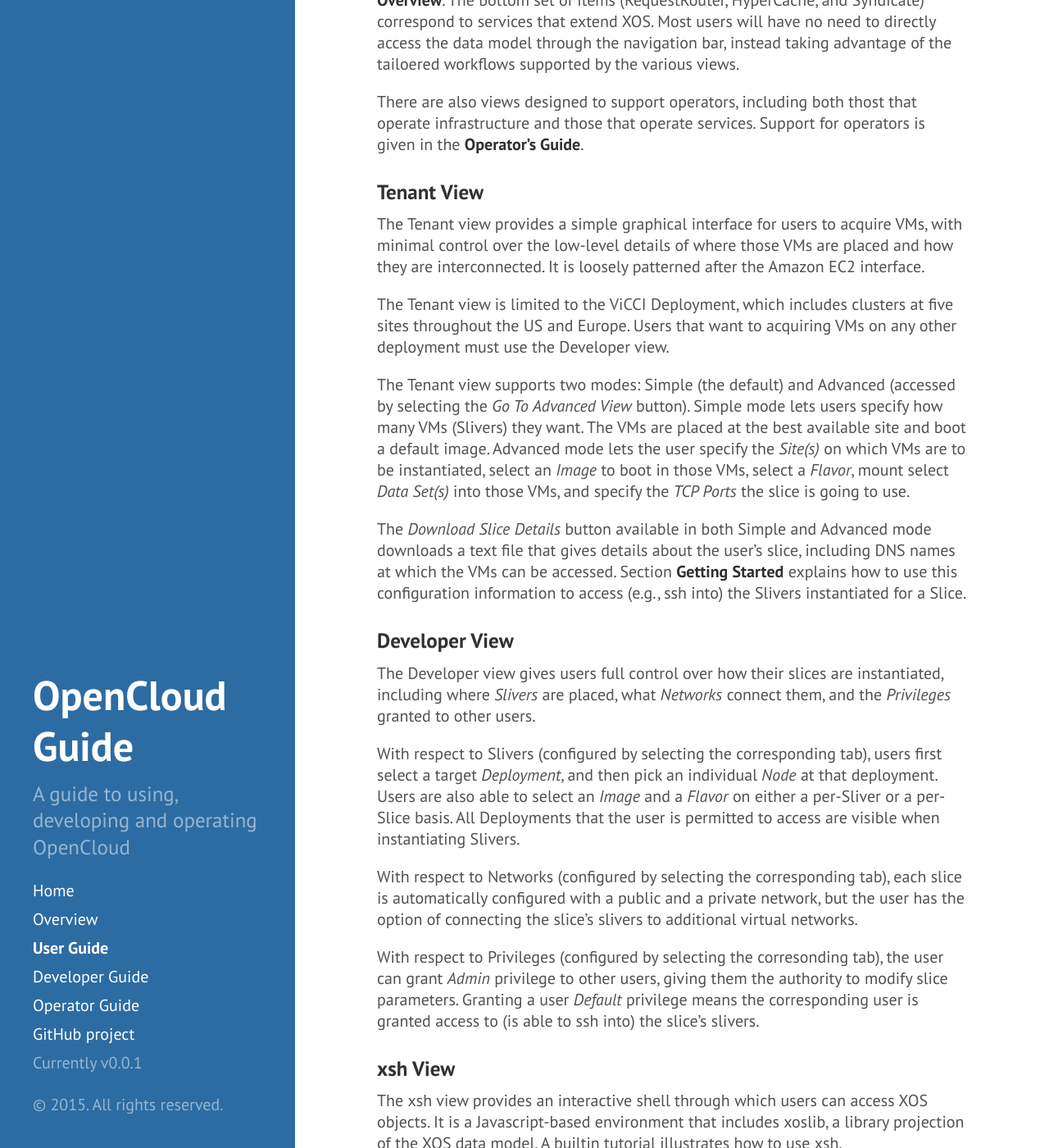
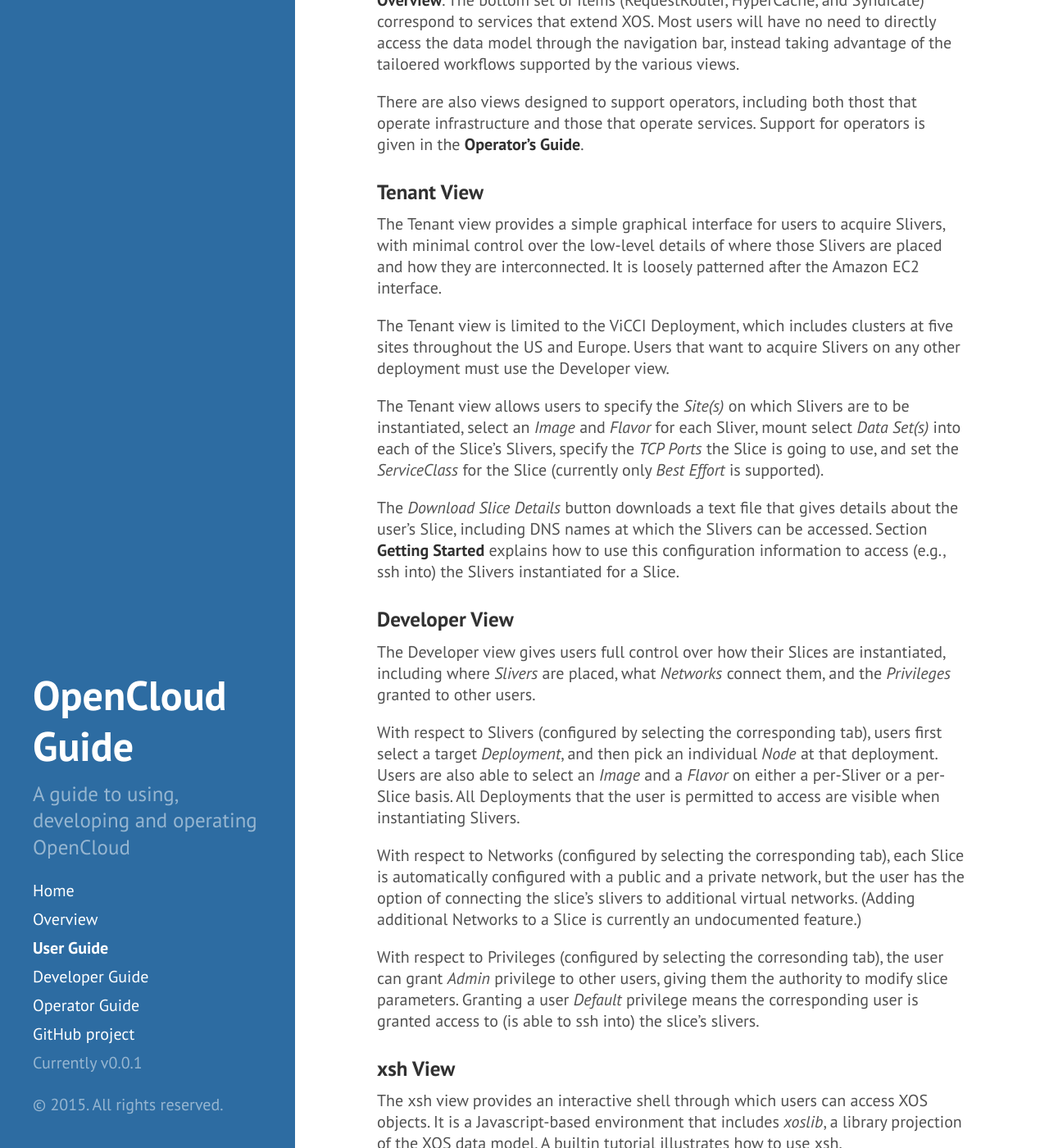
Before and after one commit to open-cloud/open-cloud.github.io.old, a Jekyll site: the page built from 1_user.md, in a window 1280 px wide and 1400 px high, scrolled down 1695 px. Shown: the whole window at 82% size. Built offline with Jekyll 4.4.1, drawn with Linux system fonts in a browser that asks for light colours; Markdown is read by kramdown in place of the engine named in the settings; some of the changed text lies outside the part shown.

Commit message:
added release notes

```diff
--- a/1_user.md
+++ b/1_user.md
@@ -88,47 +88,46 @@
 ###Tenant View
 
 The Tenant view provides a simple graphical interface for users to
-acquire VMs, with minimal control over the low-level details of where
-those VMs are placed and how they are interconnected. It is loosely
-patterned after the Amazon EC2 interface.
+acquire Slivers, with minimal control over the low-level details of
+where those Slivers are placed and how they are interconnected. It is
+loosely patterned after the Amazon EC2 interface.
 
 The Tenant view is limited to the ViCCI Deployment, which includes
 clusters at five sites throughout the US and Europe.  Users that want
-to acquiring VMs on any other deployment must use the Developer view.
+to acquire Slivers on any other deployment must use the Developer
+view.
 
-The Tenant view supports two modes: Simple (the default) and Advanced
-(accessed by selecting the *Go To Advanced View* button). Simple mode
-lets users specify how many VMs (Slivers) they want. The VMs are
-placed at the best available site and boot a default image. Advanced
-mode lets the user specify the *Site(s)* on which VMs are to be
-instantiated, select an *Image* to boot in those VMs, select a
-*Flavor*, mount select *Data Set(s)* into those VMs, and specify the
-*TCP Ports* the slice is going to use.
+The Tenant view allows users to specify the *Site(s)* on which Slivers
+are to be instantiated, select an *Image* and *Flavor* for each
+Sliver, mount select *Data Set(s)* into each of the Slice's Slivers,
+specify the *TCP Ports* the Slice is going to use, and set the
+*ServiceClass* for the Slice (currently only *Best Effort* is
+supported).
 
-The *Download Slice Details* button available in both Simple and
-Advanced mode downloads a text file that gives details about the
-user's slice, including DNS names at which the VMs can be accessed.
-Section **Getting Started** explains how to use this configuration
-information to access (e.g., ssh into) the Slivers instantiated for a
-Slice.
+The *Download Slice Details* button downloads a text file that gives
+details about the user's Slice, including DNS names at which the
+Slivers can be accessed.  Section **Getting Started** explains how to
+use this configuration information to access (e.g., ssh into) the
+Slivers instantiated for a Slice.
 
 ###Developer View
 
-The Developer view gives users full control over how their slices are
+The Developer view gives users full control over how their Slices are
 instantiated, including where *Slivers* are placed, what *Networks*
 connect them, and the *Privileges* granted to other users.
 
 With respect to Slivers (configured by selecting the corresponding
 tab), users first select a target *Deployment*, and then pick an
 individual *Node* at that deployment. Users are also able to select an
-*Image* and a *Flavor* on either a per-Sliver or a per-Slice
-basis. All Deployments that the user is permitted to access are
-visible when instantiating Slivers.
+*Image* and a *Flavor* on either a per-Sliver or a per-Slice basis.
+All Deployments that the user is permitted to access are visible when
+instantiating Slivers.
 
 With respect to Networks (configured by selecting the corresponding
-tab), each slice is automatically configured with a public and a
+tab), each Slice is automatically configured with a public and a
 private network, but the user has the option of connecting the slice's
-slivers to additional virtual networks.
+slivers to additional virtual networks. (Adding additional Networks
+to a Slice is currently an undocumented feature.)
 
 With respect to Privileges (configured by selecting the corresonding
 tab), the user can grant *Admin* privilege to other users, giving them
@@ -140,8 +139,8 @@
 
 The xsh view provides an interactive shell through which users can
 access XOS objects. It is a Javascript-based environment that includes
-xoslib, a library projection of the XOS data model. A builtin tutorial
-illustrates how to use xsh.
+*xoslib*, a library projection of the XOS data model. A builtin
+tutorial illustrates how to use xsh.
 
 ##Services
 
```
